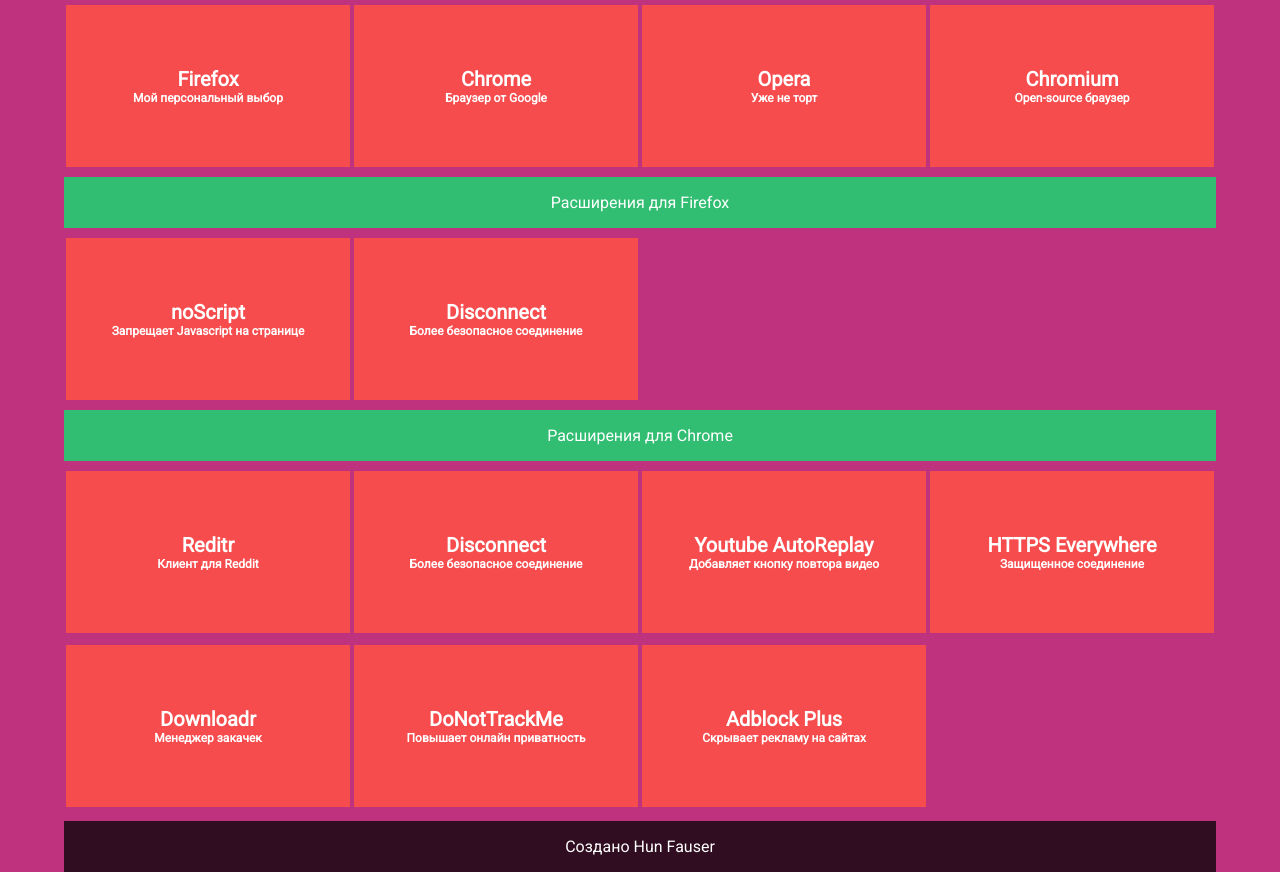
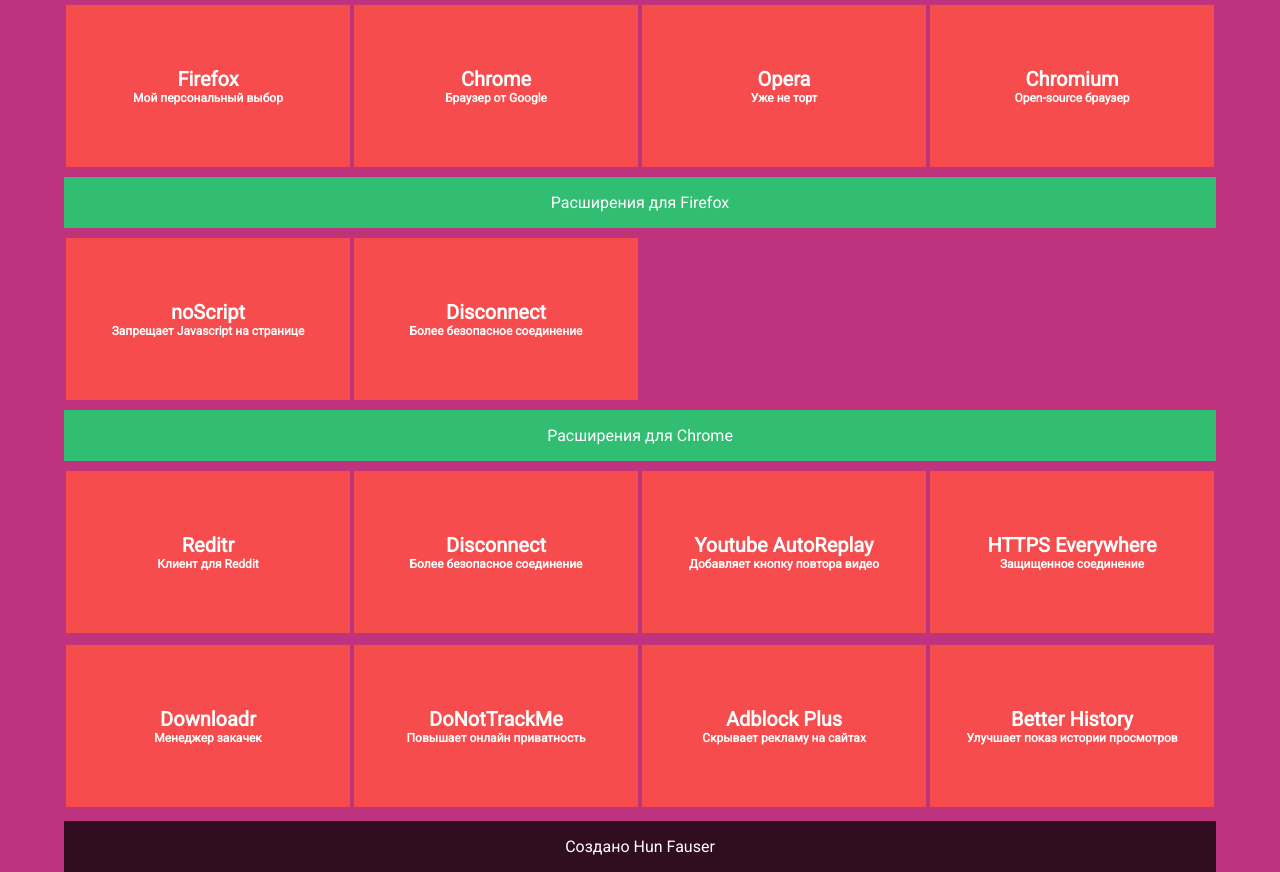
Before and after one commit to hunfauser/usefulpage, a plain HTML site: page browser.html in a window 1280 px wide. Shown: the part 395-1267 px from the top of the page. Drawn offline with Linux system fonts and the light colour scheme.

Commit message:
Добавлено расширение Better History в browser.html

```diff
--- a/browser.html
+++ b/browser.html
@@ -83,6 +83,10 @@
 				<h2>Adblock Plus</h2>
 				<h3>Скрывает рекламу на сайтах</h3>
 			</div></a><!--
+	     --><a href="https://chrome.google.com/webstore/detail/better-history/obciceimmggglbmelaidpjlmodcebijb"><div class="section article">
+				<h2>Better History</h2>
+				<h3>Улучшает показ истории просмотров</h3>
+			</div></a><!--
 	     -->
 
     <footer>Создано Hun Fauser</footer>
```
